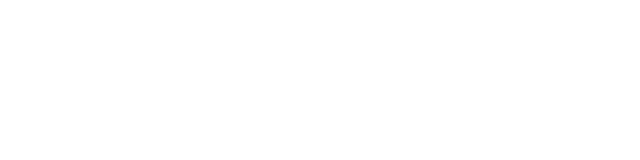
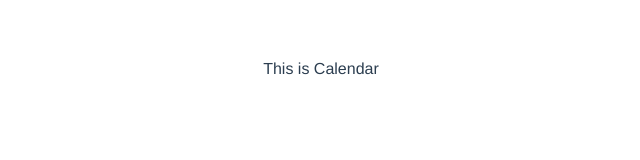
Before and after one commit to domdelorenzo/calendr, a Vue app in the folder calendr_django/calendr-vue-app/: page /calendar in a window 1280 px wide. Shown: the top 160 px of the page, without its empty margins (319-959 px from the left). Built offline with nearby package versions, Linux system fonts and the light colour scheme.

Commit message:
Home and calendar being redirected by url path

```diff
--- a/calendr_django/calendr-vue-app/src/components/Calendar.vue
+++ b/calendr_django/calendr-vue-app/src/components/Calendar.vue
@@ -1,9 +1,13 @@
 <template>
-<div></div>
+<div>
+  <p>This is Calendar</p>
+</div>
 </template>
 
 <script>
-
+export default {
+  name: 'Calendar',
+}
 </script>
 
 <style>
--- a/calendr_django/calendr-vue-app/src/components/Home.vue
+++ b/calendr_django/calendr-vue-app/src/components/Home.vue
@@ -1,9 +1,13 @@
 <template>
-<div></div>
+<div>
+  <p>This is Home</p>
+</div>
 </template>
 
 <script>
-
+export default {
+  name: 'Home',
+}
 </script>
 
 <style>
--- a/calendr_django/calendr-vue-app/src/main.js
+++ b/calendr_django/calendr-vue-app/src/main.js
@@ -8,6 +8,6 @@ Vue.config.productionTip = false
 Vue.use(VueRouter)
 
 new Vue({
-  router,
   render: h => h(App),
+  router
 }).$mount('#app')
```
Also changed, not shown: calendr_django/calendr-vue-app/src/router.js (+6 -2 lines).
